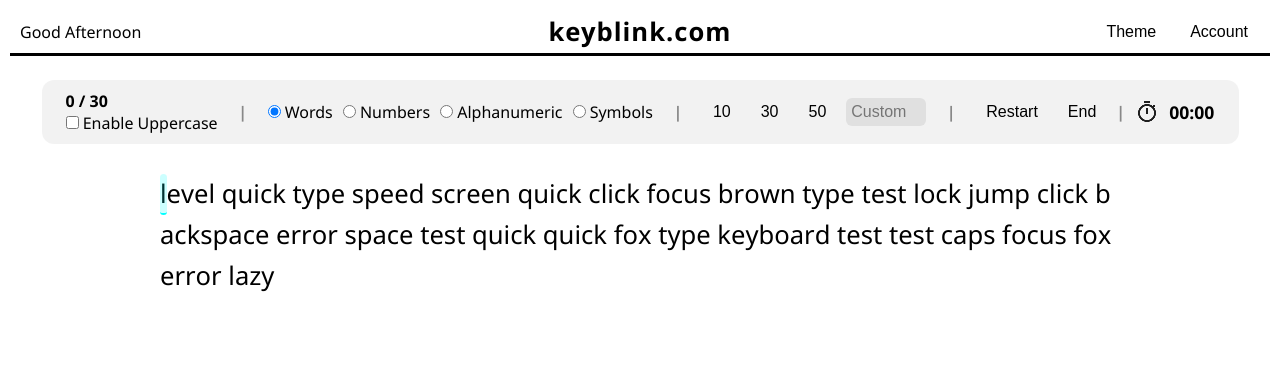
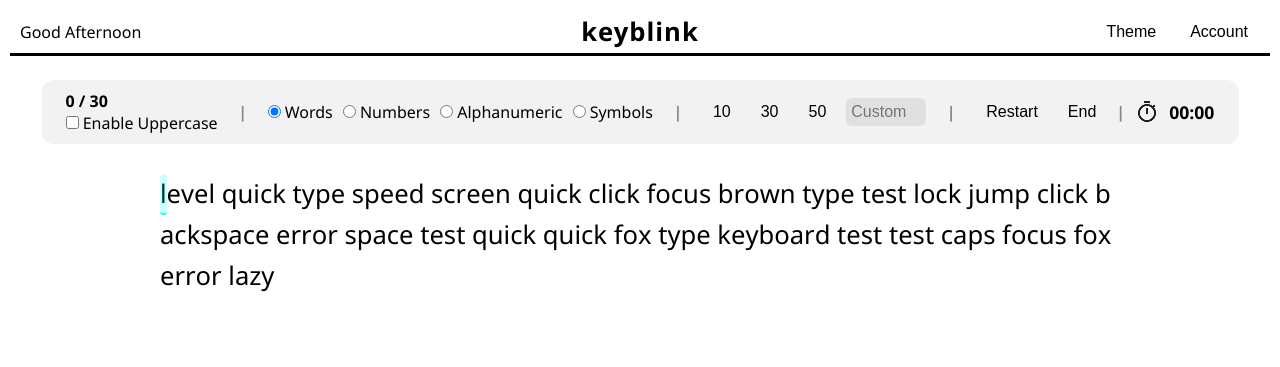
Before and after one commit to error-sntx/KeyBlink, a plain HTML site: page index.html in a window 1280 px wide. Drawn offline with Linux system fonts and the light colour scheme; no server answers.

Commit message:
index.html

```diff
--- a/index.html
+++ b/index.html
@@ -21,7 +21,7 @@
     <div class="top-left">
       <span id="greetingText">Good Morning</span>
     </div>
-    <div class="top-center">keyblink.com</div>
+    <div class="top-center">keyblink</div>
     <div class="top-right">
       <span id="difficultyLabel" class="difficulty-label" style="display: none;">Beginner</span>
       <img id="profilePic" src="" alt="profile" class="profile-pic" style="display:none;" />
```
